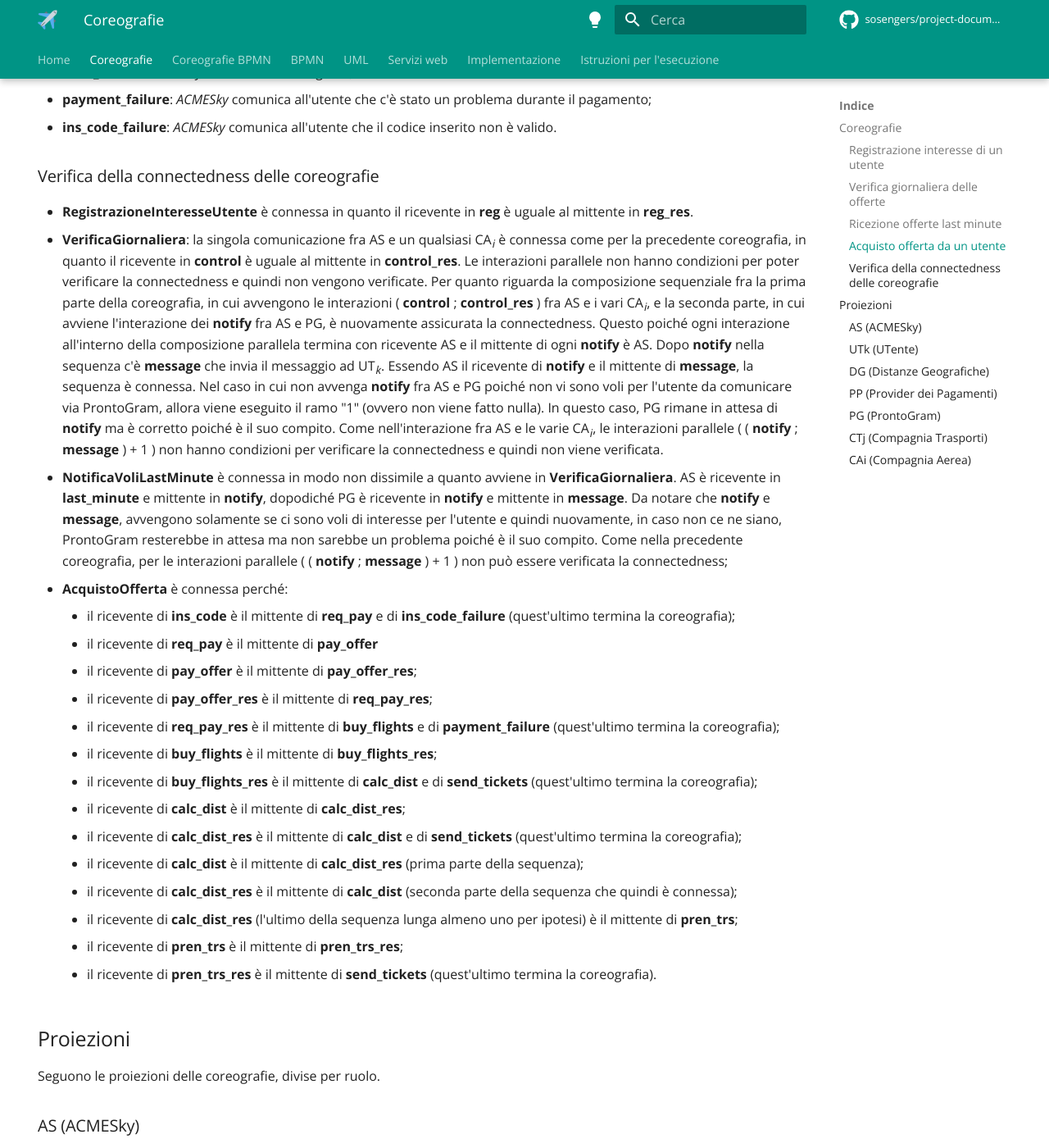
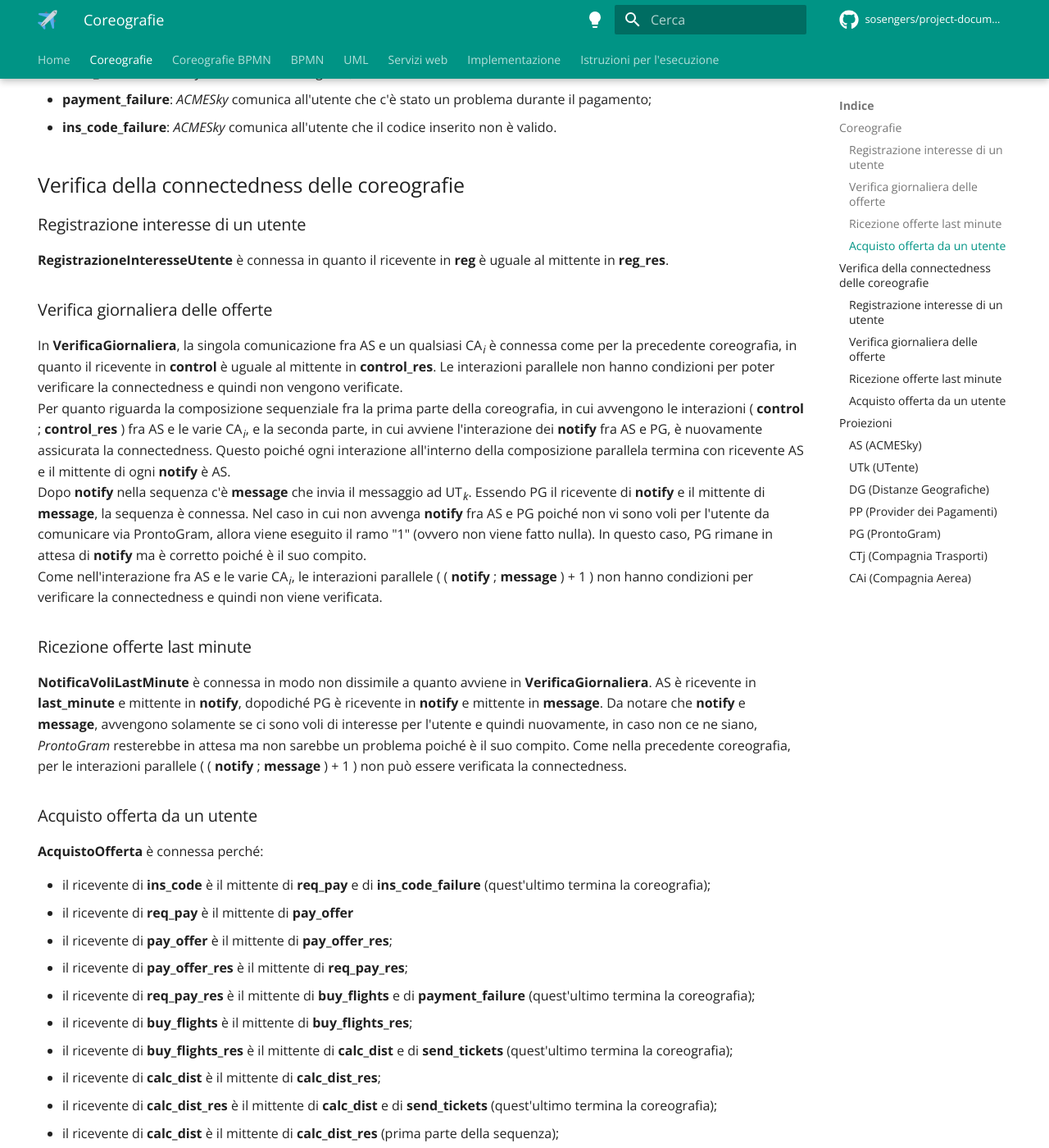
Before and after one commit to sosengers/project-documentation, an MkDocs documentation site: the page built from docs/coreografie.md, in a window 1280 px wide and 1400 px high, scrolled down 3308 px. Shown: the whole window at 82% size. Built offline with MkDocs 1.6.1 and Material for MkDocs 9.7.7, drawn with Linux system fonts in a browser that asks for light colours; comment, search, counter and statistics services are not loaded.

Commit message:
Aggiornata connectedness pt.1

```diff
--- a/docs/coreografie.md
+++ b/docs/coreografie.md
@@ -158,25 +158,37 @@
 - **payment_failure**: *ACMESky* comunica all'utente che c'è stato un problema durante il pagamento;
 - **ins_code_failure**: *ACMESky* comunica all'utente che il codice inserito non è valido.
 
-### Verifica della connectedness delle coreografie
-- **RegistrazioneInteresseUtente** è connessa in quanto il ricevente in **reg** è uguale al mittente in **reg_res**.
-- **VerificaGiornaliera**: la singola comunicazione fra AS e un qualsiasi CA<sub>*i*</sub> è connessa come per la precedente coreografia, in quanto il ricevente in **control** è uguale al mittente in **control_res**. Le interazioni parallele non hanno condizioni per poter verificare la connectedness e quindi non vengono verificate. Per quanto riguarda la composizione sequenziale fra la prima parte della coreografia, in cui avvengono le interazioni ( **control** ; **control_res** ) fra AS e i vari CA<sub>*i*</sub>, e la seconda parte, in cui avviene l'interazione dei **notify** fra AS e PG, è nuovamente assicurata la connectedness. Questo poiché ogni interazione all'interno della composizione parallela termina con ricevente AS e il mittente di ogni **notify** è AS. Dopo **notify** nella sequenza c'è **message** che invia il messaggio ad UT<sub>*k*</sub>. Essendo AS il ricevente di **notify** e il mittente di **message**, la sequenza è connessa. Nel caso in cui non avvenga **notify** fra AS e PG poiché non vi sono voli per l'utente da comunicare via ProntoGram, allora viene eseguito il ramo "1" (ovvero non viene fatto nulla). In questo caso, PG rimane in attesa di **notify** ma è corretto poiché è il suo compito. Come nell'interazione fra AS e le varie CA<sub>*i*</sub>, le interazioni parallele ( ( **notify** ; **message** ) + 1 ) non hanno condizioni per verificare la connectedness e quindi non viene verificata.
-- **NotificaVoliLastMinute** è connessa in modo non dissimile a quanto avviene in **VerificaGiornaliera**. AS è ricevente in **last_minute** e mittente in **notify**, dopodiché PG è ricevente in **notify** e mittente in **message**. Da notare che **notify** e **message**, avvengono solamente se ci sono voli di interesse per l'utente e quindi nuovamente, in caso non ce ne siano, ProntoGram resterebbe in attesa ma non sarebbe un problema poiché è il suo compito. Come nella precedente coreografia, per le interazioni parallele ( ( **notify** ; **message** ) + 1 ) non può essere verificata la connectedness;
-- **AcquistoOfferta** è connessa perché:
-    - il ricevente di **ins_code** è il mittente di **req_pay** e di **ins_code_failure** (quest'ultimo termina la coreografia);
-    - il ricevente di **req_pay** è il mittente di  **pay_offer**
-    - il ricevente di **pay_offer** è il mittente di **pay_offer_res**;
-    - il ricevente di **pay_offer_res** è il mittente di **req_pay_res**;
-    - il ricevente di **req_pay_res** è il mittente di **buy_flights** e di **payment_failure** (quest'ultimo termina la coreografia);
-    - il ricevente di **buy_flights** è il mittente di **buy_flights_res**;
-    - il ricevente di **buy_flights_res** è il mittente di **calc_dist** e di **send_tickets** (quest'ultimo termina la coreografia);
-    - il ricevente di **calc_dist** è il mittente di **calc_dist_res**;
-    - il ricevente di **calc_dist_res** è il mittente di **calc_dist** e di **send_tickets** (quest'ultimo termina la coreografia);
-    - il ricevente di **calc_dist** è il mittente di **calc_dist_res** (prima parte della sequenza);
-    - il ricevente di **calc_dist_res** è il mittente di **calc_dist** (seconda parte della sequenza che quindi è connessa);
-    - il ricevente di **calc_dist_res** (l'ultimo della sequenza lunga almeno uno per ipotesi) è il mittente di **pren_trs**;
-    - il ricevente di **pren_trs** è il mittente di **pren_trs_res**;
-    - il ricevente di **pren_trs_res** è il mittente di **send_tickets** (quest'ultimo termina la coreografia).
+## Verifica della connectedness delle coreografie
+
+### Registrazione interesse di un utente
+**RegistrazioneInteresseUtente** è connessa in quanto il ricevente in **reg** è uguale al mittente in **reg_res**.
+
+### Verifica giornaliera delle offerte
+In **VerificaGiornaliera**, la singola comunicazione fra AS e un qualsiasi CA<sub>*i*</sub> è connessa come per la precedente coreografia, in quanto il ricevente in **control** è uguale al mittente in **control_res**. Le interazioni parallele non hanno condizioni per poter verificare la connectedness e quindi non vengono verificate.
+Per quanto riguarda la composizione sequenziale fra la prima parte della coreografia, in cui avvengono le interazioni ( **control** ; **control_res** ) fra AS e le varie CA<sub>*i*</sub>, e la seconda parte, in cui avviene l'interazione dei **notify** fra AS e PG, è nuovamente assicurata la connectedness. Questo poiché ogni interazione all'interno della composizione parallela termina con ricevente AS e il mittente di ogni **notify** è AS.
+Dopo **notify** nella sequenza c'è **message** che invia il messaggio ad UT<sub>*k*</sub>. Essendo PG il ricevente di **notify** e il mittente di **message**, la sequenza è connessa. Nel caso in cui non avvenga **notify** fra AS e PG poiché non vi sono voli per l'utente da comunicare via ProntoGram, allora viene eseguito il ramo "1" (ovvero non viene fatto nulla). In questo caso, PG rimane in attesa di **notify** ma è corretto poiché è il suo compito.
+Come nell'interazione fra AS e le varie CA<sub>*i*</sub>, le interazioni parallele ( ( **notify** ; **message** ) + 1 ) non hanno condizioni per verificare la connectedness e quindi non viene verificata.
+
+### Ricezione offerte last minute
+**NotificaVoliLastMinute** è connessa in modo non dissimile a quanto avviene in **VerificaGiornaliera**. AS è ricevente in **last_minute** e mittente in **notify**, dopodiché PG è ricevente in **notify** e mittente in **message**. Da notare che **notify** e **message**, avvengono solamente se ci sono voli di interesse per l'utente e quindi nuovamente, in caso non ce ne siano, *ProntoGram* resterebbe in attesa ma non sarebbe un problema poiché è il suo compito. Come nella precedente coreografia, per le interazioni parallele ( ( **notify** ; **message** ) + 1 ) non può essere verificata la connectedness.
+
+### Acquisto offerta da un utente
+**AcquistoOfferta** è connessa perché:
+
+- il ricevente di **ins_code** è il mittente di **req_pay** e di **ins_code_failure** (quest'ultimo termina la coreografia);
+- il ricevente di **req_pay** è il mittente di  **pay_offer**
+- il ricevente di **pay_offer** è il mittente di **pay_offer_res**;
+- il ricevente di **pay_offer_res** è il mittente di **req_pay_res**;
+- il ricevente di **req_pay_res** è il mittente di **buy_flights** e di **payment_failure** (quest'ultimo termina la coreografia);
+- il ricevente di **buy_flights** è il mittente di **buy_flights_res**;
+- il ricevente di **buy_flights_res** è il mittente di **calc_dist** e di **send_tickets** (quest'ultimo termina la coreografia);
+- il ricevente di **calc_dist** è il mittente di **calc_dist_res**;
+- il ricevente di **calc_dist_res** è il mittente di **calc_dist** e di **send_tickets** (quest'ultimo termina la coreografia);
+- il ricevente di **calc_dist** è il mittente di **calc_dist_res** (prima parte della sequenza);
+- il ricevente di **calc_dist_res** è il mittente di **calc_dist** (seconda parte della sequenza che quindi è connessa);
+- il ricevente di **calc_dist_res** (l'ultimo della sequenza lunga almeno uno per ipotesi) è il mittente di **pren_trs**;
+- il ricevente di **pren_trs** è il mittente di **pren_trs_res**;
+- il ricevente di **pren_trs_res** è il mittente di **send_tickets** (quest'ultimo termina la coreografia).
 
 ## Proiezioni
 Seguono le proiezioni delle coreografie, divise per ruolo.
```
